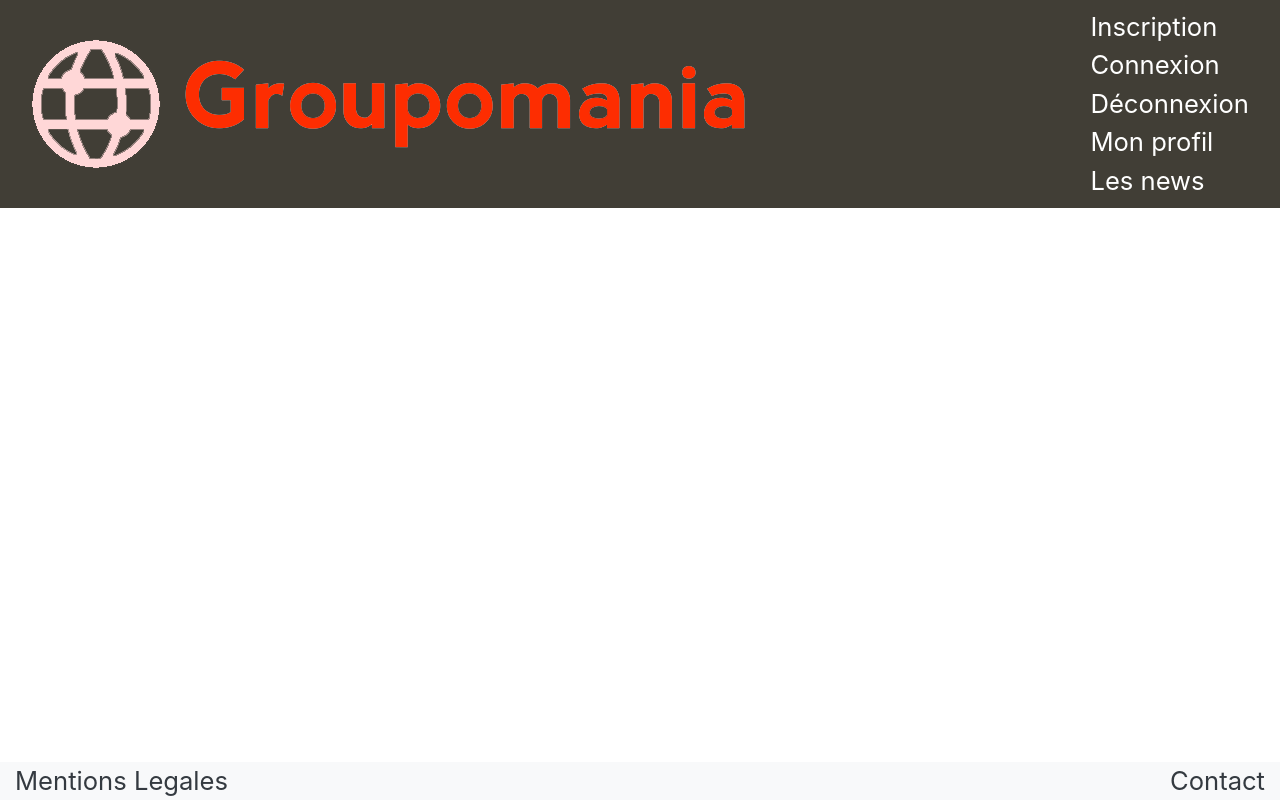
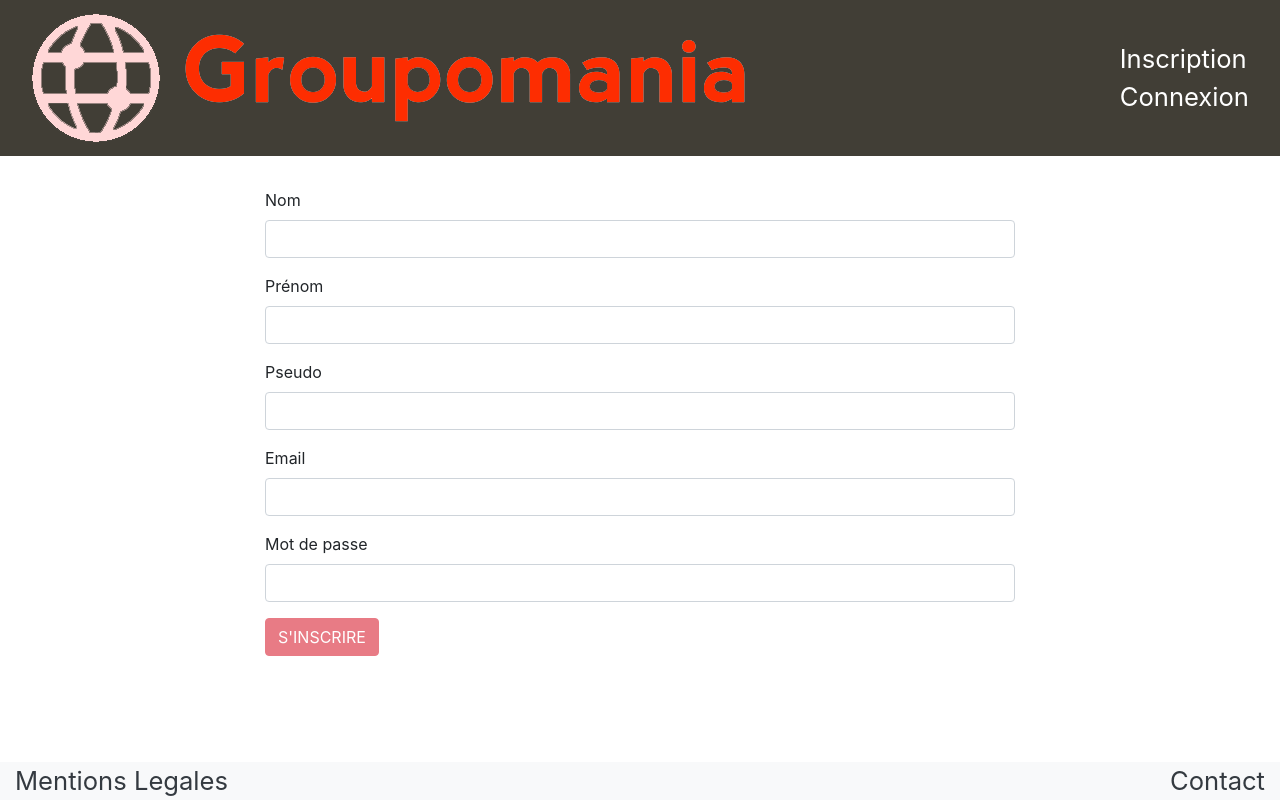
Before and after one commit to dalton-x/DW-TG-P7, an Angular app in the folder Front-end/groupomania/: page /signup in a window 1280 px wide. Before the commit this address led to /. Built offline with nearby package versions, Linux system fonts and the light colour scheme.

Commit message:
Mise en place du formulaire d'inscription
Ajout d un formulaire d 'inscription ainsi que des routes
mise  en place de la methode create pour l'enregistrement des donnees de l'utilisateur en BDD

```diff
--- a/Front-end/groupomania/src/app/app-routing.module.ts
+++ b/Front-end/groupomania/src/app/app-routing.module.ts
@@ -1,8 +1,17 @@
 import { NgModule } from '@angular/core';
 import { Routes, RouterModule } from '@angular/router';
 
+//routes
+import { SignupComponent } from './auth/signup/signup.component';
+import { IndexComponent } from './index/index.component';
+import { LoginComponent } from './auth/login/login.component';
 
-const routes: Routes = [];
+
+const routes: Routes = [
+  { path: 'signup', component: SignupComponent },
+  { path: 'login', component: LoginComponent },
+  { path: 'index', component: IndexComponent },
+];
 
 @NgModule({
   imports: [RouterModule.forRoot(routes)],
--- a/Front-end/groupomania/src/app/app.component.html
+++ b/Front-end/groupomania/src/app/app.component.html
@@ -4,15 +4,15 @@
       <a class="navbar-brand" routerLink=""> <img src="../assets/logo/logo.png" alt="Logo de l'entreprise Groupomania"></a>
     </div>
     <ul class="nav navbar-nav navbar-right">
-      <li routerLinkActive="active"><a routerLink="signup">Inscription</a>
+      <li routerLinkActive="active"><a *ngIf="!online" routerLink="signup">Inscription</a>
       </li>
-      <li routerLinkActive="active"><a routerLink="login">Connexion</a>
+      <li routerLinkActive="active"><a *ngIf="!online" routerLink="login">Connexion</a>
       </li>
-      <li routerLinkActive="active"><a class="cursor" (click)="onLogout()">Déconnexion</a>
+      <li routerLinkActive="active"><a class="cursor" *ngIf="online" (click)="onLogout()">Déconnexion</a>
       </li>
-      <li routerLinkActive="active"><a routerLink="profil">Mon profil</a>
+      <li routerLinkActive="active"><a *ngIf="online" routerLink="profil">Mon profil</a>
       </li>
-      <li routerLinkActive="active"><a routerLink="timeline">Les news</a>
+      <li routerLinkActive="active"><a *ngIf="online" routerLink="timeline">Les news</a>
       </li>
     </ul>
   </div>
--- a/Front-end/groupomania/src/app/app.component.ts
+++ b/Front-end/groupomania/src/app/app.component.ts
@@ -7,10 +7,19 @@ import { Component } from '@angular/core';
 })
 export class AppComponent {
 
+  public online: boolean
 
   constructor() { }
 
   ngOnInit() {
+    const token = sessionStorage.getItem('token')
+    if (token !== null){
+      console.log("NON NULL")
+      this.online = true
+    }else{
+      console.log("NULL")
+      this.online = false
+    }
 
   }
 
--- a/Front-end/groupomania/src/app/app.module.ts
+++ b/Front-end/groupomania/src/app/app.module.ts
@@ -1,5 +1,6 @@
 import { BrowserModule } from '@angular/platform-browser';
 import { NgModule } from '@angular/core';
+import { ReactiveFormsModule } from '@angular/forms';
 
 import { AppRoutingModule } from './app-routing.module';
 import { AppComponent } from './app.component';
@@ -11,6 +12,7 @@ import { IndexComponent } from './index/index.component';
 import { LegalComponent } from './legal/legal.component';
 import { ProfilComponent } from './profil/profil.component';
 import { TimelineComponent } from './timeline/timeline.component';
+import { HttpClientModule } from '@angular/common/http';
 
 @NgModule({
   declarations: [
@@ -26,6 +28,8 @@ import { TimelineComponent } from './timeline/timeline.component';
   ],
   imports: [
     BrowserModule,
+    ReactiveFormsModule,
+    HttpClientModule,
     AppRoutingModule
   ],
   providers: [],
--- a/Front-end/groupomania/src/app/auth/signup/signup.component.html
+++ b/Front-end/groupomania/src/app/auth/signup/signup.component.html
@@ -1 +1,24 @@
-<p>signup works!</p>
+<form [formGroup]="signupForm">
+  <div class="form-group">
+    <label for="lastname">Nom</label>
+    <input type="text" class="form-control" id="lastname" formControlName="lastname">
+  </div>
+  <div class="form-group">
+    <label for="firstname">Prénom</label>
+    <input type="email" class="form-control" id="firstname" formControlName="firstname">
+  </div>
+  <div class="form-group">
+    <label for="pseudo">Pseudo</label>
+    <input type="text" class="form-control" id="pseudo" formControlName="pseudo">
+  </div>
+  <div class="form-group">
+    <label for="email">Email</label>
+    <input type="email" class="form-control" id="email" formControlName="email">
+  </div>
+  <div class="form-group">
+    <label for="password">Mot de passe</label>
+    <input type="password" class="form-control" id="password" formControlName="password">
+  </div>
+  <button class="btn btn-danger" [disabled]="signupForm.invalid" (click)="onSignup()">S'INSCRIRE</button>
+  <p class="text-danger" *ngIf="errorMsg">{{ errorMsg }}</p>
+</form>
--- a/Front-end/groupomania/src/app/auth/signup/signup.component.scss
+++ b/Front-end/groupomania/src/app/auth/signup/signup.component.scss
@@ -0,0 +1,4 @@
+form {
+  margin: 2em auto;
+  max-width: 750px;
+}
--- a/Front-end/groupomania/src/app/auth/signup/signup.component.ts
+++ b/Front-end/groupomania/src/app/auth/signup/signup.component.ts
@@ -1,4 +1,7 @@
 import { Component, OnInit } from '@angular/core';
+import { FormBuilder, FormGroup, Validators } from '@angular/forms';
+import { AuthService } from '../../services/auth.service';
+import { Router } from '@angular/router';
 
 @Component({
   selector: 'app-signup',
@@ -7,9 +10,38 @@ import { Component, OnInit } from '@angular/core';
 })
 export class SignupComponent implements OnInit {
 
-  constructor() { }
+  signupForm: FormGroup;
+  errorMsg: string;
 
-  ngOnInit(): void {
+  constructor(private formBuilder: FormBuilder,
+              private auth: AuthService,
+              private router: Router) { }
+
+  ngOnInit() {
+    this.signupForm = this.formBuilder.group({
+      lastname: [null, Validators.required],
+      firstname: [null, Validators.required],
+      pseudo: [null, Validators.required],
+      email: [null, [Validators.required, Validators.email]],
+      password: [null, Validators.required]
+    });
+  }
+
+  onSignup() {
+    const lastname = this.signupForm.get('lastname').value;
+    const firstname = this.signupForm.get('firstname').value;
+    const pseudo = this.signupForm.get('pseudo').value;
+    const email = this.signupForm.get('email').value;
+    const password = this.signupForm.get('password').value;
+    console.log(lastname+" : "+firstname+" : "+pseudo+" : "+email+" : "+password)
+    this.auth.create(lastname, firstname, pseudo, email, password).then(
+      (response: { message: string }) => {
+        this.router.navigate(['/index']);
+      }
+    ).catch((error) => {
+        console.error(error);
+        this.errorMsg = error.message;
+    });
   }
 
 }
--- a/Front-end/groupomania/src/app/services/auth.service.ts
+++ b/Front-end/groupomania/src/app/services/auth.service.ts
@@ -1,4 +1,7 @@
 import { Injectable } from '@angular/core';
+import { HttpClient } from '@angular/common/http';
+import { Router } from '@angular/router';
+import { User } from '../models/User.model';
 
 @Injectable({
   providedIn: 'root'
@@ -6,7 +9,48 @@ import { Injectable } from '@angular/core';
 export class AuthService {
 
 
-  constructor() {}
+  private authToken: string;
+  private email: string;
+  private id: string;
+  private user: User;
+
+  constructor(private http: HttpClient,
+              private router: Router) {}
 
 
+  getToken() {
+    return this.authToken;
+  }
+
+  getUserEmail() {
+    return this.email;
+  }
+
+  getUserId() {
+    return this.id;
+  }
+
+  setCurrentUser(user: User) {
+    this.user = user;
+  }
+
+  create(lastname: string , firstname: string , pseudo: string ,email: string, password: string) {
+    return new Promise((resolve, reject) => {
+      this.http.post('http://localhost:3000/api/user/signup', {
+          lastname: lastname ,
+          firstname: firstname ,
+          pseudo: pseudo ,
+          email: email,
+          password: password,
+        }).subscribe(
+        (response: { message: string }) => {
+          console.log("Utilisateaur crée")
+          resolve(response);
+        },
+        (error) => {
+          reject(error);
+        }
+      );
+    });
+  }
 }
```
